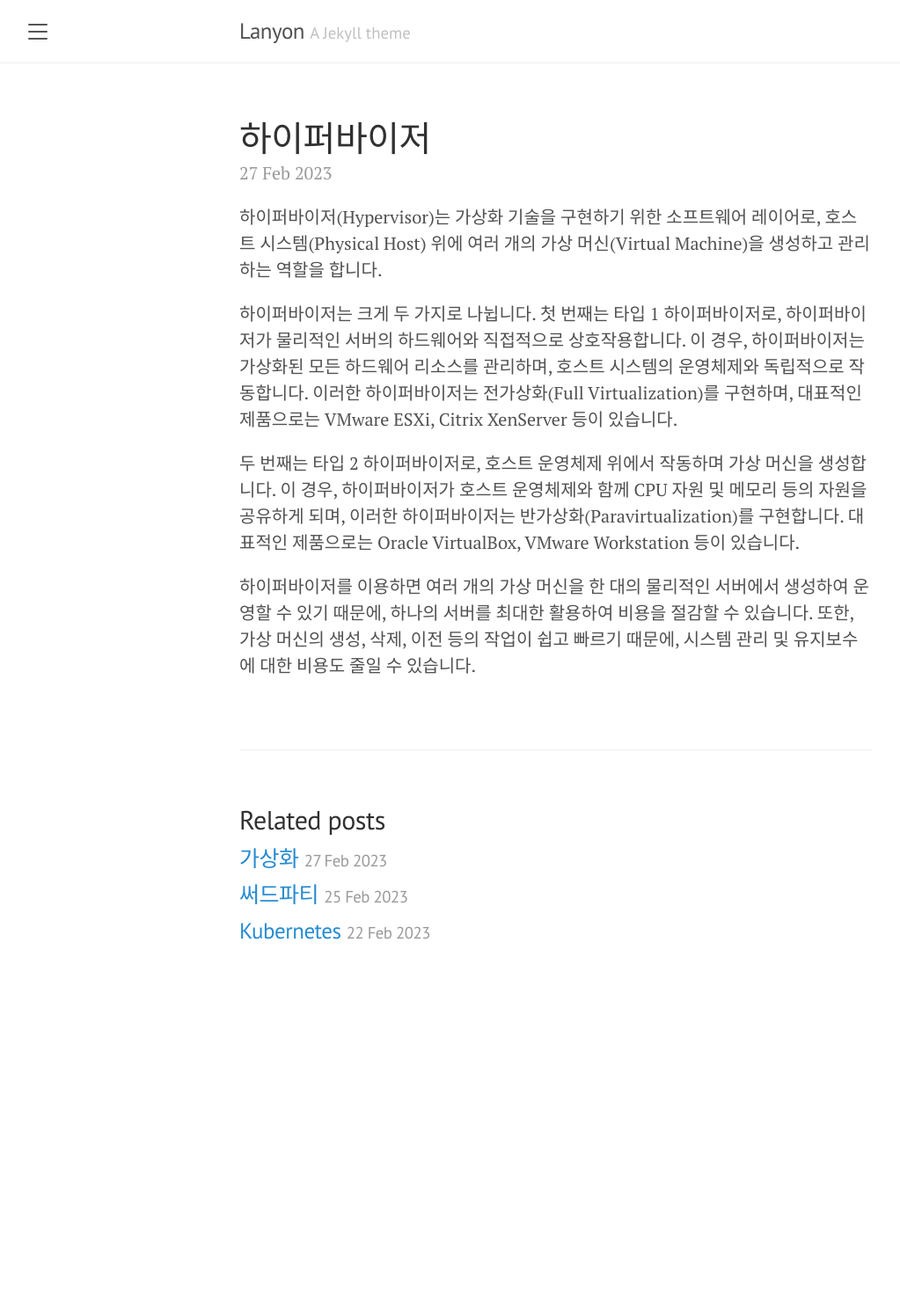
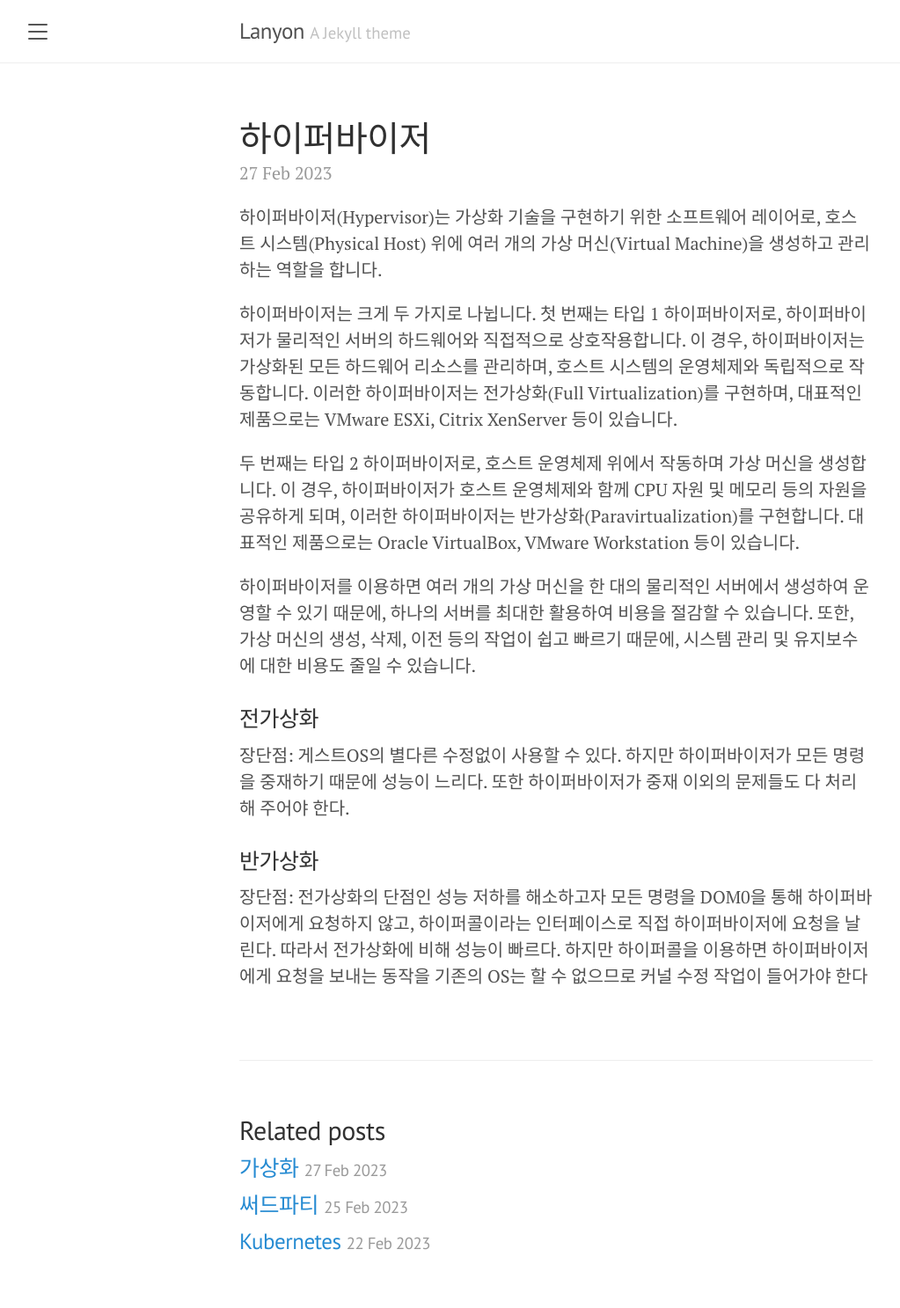
Before and after one commit to mycookie1/mycookie1.github.io, a Jekyll site: the page built from _posts/2023-02-27-하이퍼바이저.md, in a window 1280 px wide. Shown: the whole page at 88% size, without its empty margins (8-1031 px from the left). Built offline with Jekyll 4.4.1, drawn with Linux system fonts in a browser that asks for light colours; a file with an impossible date is left out; before the commit the page ends 1135 px from its top, so only the background shows below that.

Commit message:
[feat] 장단점 추가

```diff
--- a/_posts/2023-02-27-하이퍼바이저.md
+++ b/_posts/2023-02-27-하이퍼바이저.md
@@ -11,3 +11,9 @@ tags: [하이퍼바이저]
 두 번째는 타입 2 하이퍼바이저로, 호스트 운영체제 위에서 작동하며 가상 머신을 생성합니다. 이 경우, 하이퍼바이저가 호스트 운영체제와 함께 CPU 자원 및 메모리 등의 자원을 공유하게 되며, 이러한 하이퍼바이저는 반가상화(Paravirtualization)를 구현합니다. 대표적인 제품으로는 Oracle VirtualBox, VMware Workstation 등이 있습니다.
 
 하이퍼바이저를 이용하면 여러 개의 가상 머신을 한 대의 물리적인 서버에서 생성하여 운영할 수 있기 때문에, 하나의 서버를 최대한 활용하여 비용을 절감할 수 있습니다. 또한, 가상 머신의 생성, 삭제, 이전 등의 작업이 쉽고 빠르기 때문에, 시스템 관리 및 유지보수에 대한 비용도 줄일 수 있습니다.
+
+### 전가상화
+장단점: 게스트OS의 별다른 수정없이 사용할 수 있다. 하지만 하이퍼바이저가 모든 명령을 중재하기 때문에 성능이 느리다. 또한 하이퍼바이저가 중재 이외의 문제들도 다 처리해 주어야 한다.
+
+### 반가상화
+장단점: 전가상화의 단점인 성능 저하를 해소하고자 모든 명령을 DOM0을 통해 하이퍼바이저에게 요청하지 않고, 하이퍼콜이라는 인터페이스로 직접 하이퍼바이저에 요청을 날린다. 따라서 전가상화에 비해 성능이 빠르다. 하지만 하이퍼콜을 이용하면 하이퍼바이저에게 요청을 보내는 동작을 기존의 OS는 할 수 없으므로 커널 수정 작업이 들어가야 한다
```
